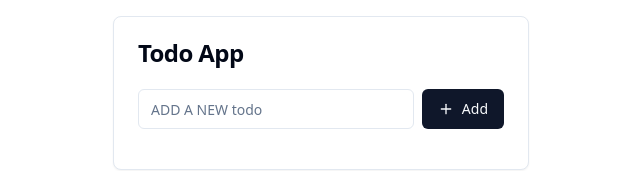
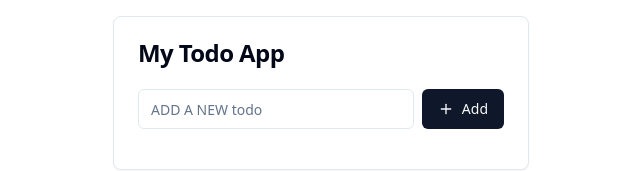
Before and after one commit to GPT-Engineer-App-Dev/task-wizardry, a React (Vite) app: page / in a window 1280 px wide. Shown: the top 171 px of the page, without its empty margins (319-959 px from the left). Built offline with nearby package versions, Linux system fonts and the light colour scheme.

Commit message:
Update title

```diff
--- a/src/pages/Index.jsx
+++ b/src/pages/Index.jsx
@@ -30,7 +30,7 @@ const Index = () => {
     <div className="container mx-auto p-4 max-w-md">
       <Card>
         <CardHeader>
-          <CardTitle>Todo App</CardTitle>
+          <CardTitle>My Todo App</CardTitle>
         </CardHeader>
         <CardContent>
           <div className="flex space-x-2 mb-4">
```
